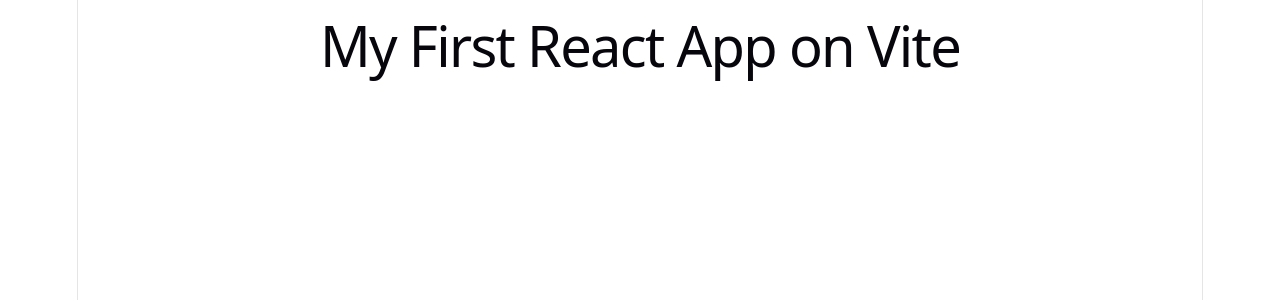
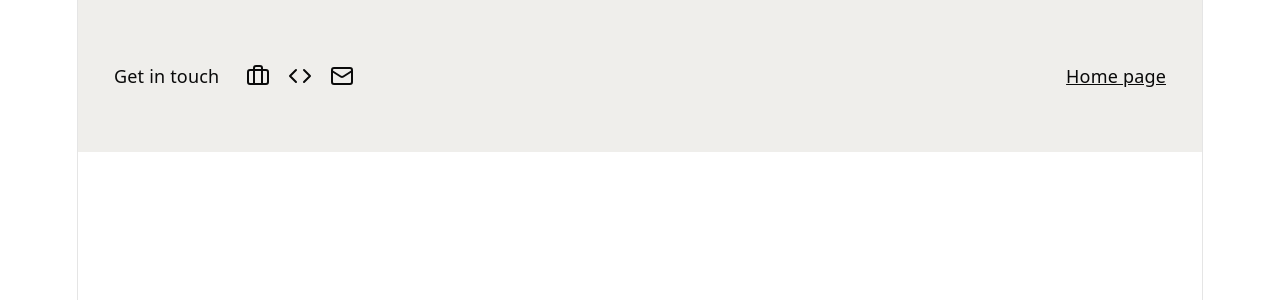
Before and after one commit to kysxu/kt-blog, a React (Vite) app: page / in a window 1280 px wide. Shown: the top 300 px of the page. Built offline with nearby package versions, Linux system fonts and the light colour scheme.

Commit message:
feat: add footer

```diff
--- a/src/App.jsx
+++ b/src/App.jsx
@@ -1,9 +1,11 @@
+import Footer from "./components/Footer";
+
 function App() {
   return (
-    <section>
-      <h1>My First React App on Vite</h1>
-    </section>
-  )
+    <>
+      <Footer />
+    </>
+  );
 }
 
-export default App
+export default App;
--- /dev/null
+++ b/src/components/Footer.jsx
@@ -0,0 +1,28 @@
+import { Briefcase, Code, Mail } from "lucide-react";
+
+export default function Footer() {
+  return (
+    <footer className="bg-[#EFEEEB] px-8 py-8 md:py-14 flex flex-col md:flex-row justify-between items-center space-y-4 md:space-y-0">
+      <div className="flex flex-col sm:flex-row items-center space-y-4 sm:space-y-0 sm:space-x-6">
+        <span className="font-medium">Get in touch</span>
+        <div className="flex space-x-4">
+          <a href="#" className="hover:text-muted-foreground">
+            <Briefcase size={24} />
+            <span className="sr-only">LinkedIn</span>
+          </a>
+          <a href="#" className="hover:text-muted-foreground">
+            <Code size={24} />
+            <span className="sr-only">GitHub</span>
+          </a>
+          <a href="#" className="hover:text-muted-foreground">
+            <Mail size={24} />
+            <span className="sr-only">Email</span>
+          </a>
+        </div>
+      </div>
+      <a href="/" className="hover:text-muted-foreground font-medium underline">
+        Home page
+      </a>
+    </footer>
+  );
+}
```
